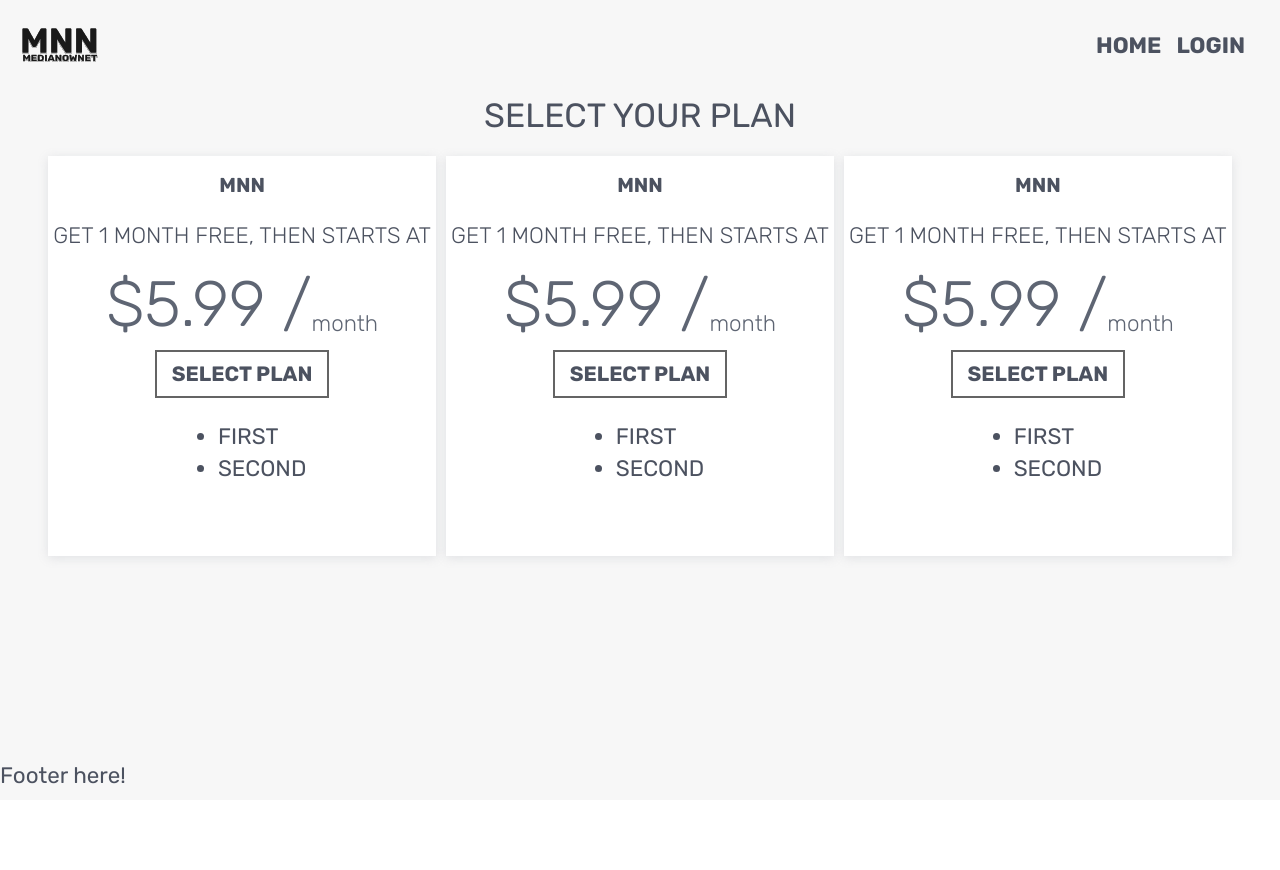
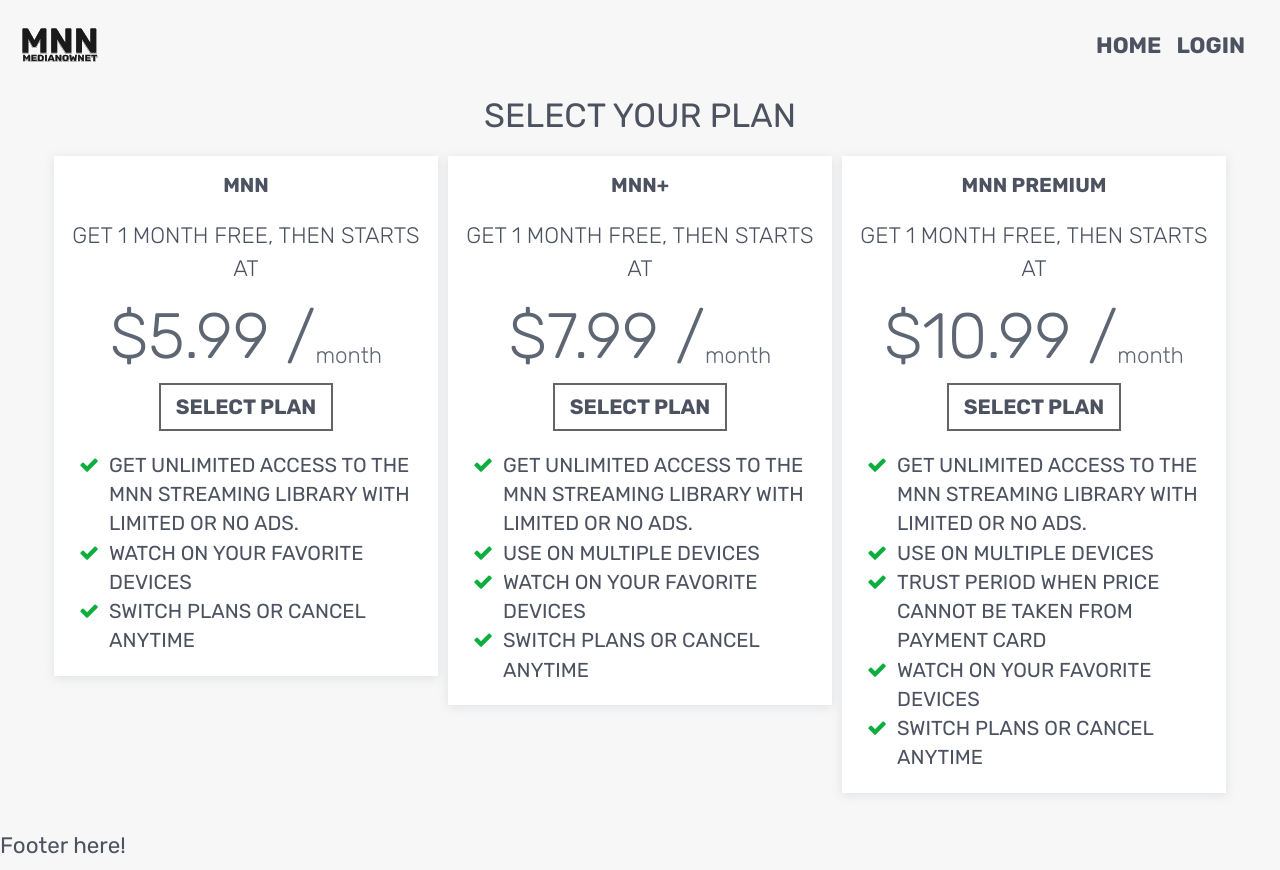
Before and after one commit to hellyprog/MediaNowNet, an Angular app in the folder MediaNowNet.UI/MediaNowNet/: page /subscription in a window 1280 px wide. Before the commit the page ends 800 px from the top, so only its background shows below. Built offline with nearby package versions, Linux system fonts and the light colour scheme.

Commit message:
Added input for card components

```diff
--- a/MediaNowNet.UI/MediaNowNet/src/app/shared/index.ts
+++ b/MediaNowNet.UI/MediaNowNet/src/app/shared/index.ts
@@ -1,2 +1,3 @@
 export * from './shared.module';
 export * from './components';
+export * from './models';
--- /dev/null
+++ b/MediaNowNet.UI/MediaNowNet/src/app/shared/models/Plan.ts
@@ -0,0 +1,5 @@
+export class Plan {
+  public name: string;
+  public price: number;
+  public conditions: string[];
+}
--- /dev/null
+++ b/MediaNowNet.UI/MediaNowNet/src/app/shared/models/index.ts
@@ -0,0 +1 @@
+export * from './Plan';
--- a/MediaNowNet.UI/MediaNowNet/src/app/shared/styles/_colors.scss
+++ b/MediaNowNet.UI/MediaNowNet/src/app/shared/styles/_colors.scss
@@ -1,3 +1,4 @@
+$check-icon: #0caf3d;
 $dark-background: #BC412B;
 $dark-border: rgb(100, 100, 100);
 $dark-font: #4C5260;
--- a/MediaNowNet.UI/MediaNowNet/src/app/subscription/components/plan-card/plan-card.component.html
+++ b/MediaNowNet.UI/MediaNowNet/src/app/subscription/components/plan-card/plan-card.component.html
@@ -1,13 +1,12 @@
 <div class="plan-card-container">
-  <div class="plan-name">MNN</div>
+  <div class="plan-name">{{plan.name}}</div>
   <div class="priceline-info">Get 1 month free, then starts at</div>
   <div class="priceline">
-    <div class="price">$5.99 /</div>
+    <div class="price">${{plan.price}} /</div>
     <p class="period">month</p>
   </div>
   <button class="select-plan-button">Select Plan</button>
-  <ul>
-    <li>First</li>
-    <li>Second</li>
+  <ul class="plan-conditions">
+    <li class="condition" *ngFor="let condition of plan.conditions">{{condition}}</li>
   </ul>
 </div>
--- a/MediaNowNet.UI/MediaNowNet/src/app/subscription/components/plan-card/plan-card.component.scss
+++ b/MediaNowNet.UI/MediaNowNet/src/app/subscription/components/plan-card/plan-card.component.scss
@@ -7,9 +7,10 @@
   box-shadow: 0 2px 10px 0 rgba(134, 141, 155, 0.2);
   display: flex;
   flex-direction: column;
-  height: 50vh;
+  height: auto;
   margin: 5px;
-  min-width: 30vw;
+  min-width: 25vw;
+  max-width: 30vw;
   transition: transform 0.3s ease-in-out;
 
   &:hover {
@@ -26,6 +27,7 @@
   .priceline-info {
     font-weight: 300;
     padding: 5px;
+    text-align: center;
   }
 
   .priceline {
@@ -53,6 +55,25 @@
     color: $dark-font;
     width: fit-content;
   }
+
+  .plan-conditions {
+    align-self: flex-start;
+    font-size: 0.9em;
+    list-style: none;
+
+    .condition {
+      padding-left: 15px;
+      padding-right: 10px;
+
+      &::before {
+        color: $check-icon;
+        content: '\f00c';
+        float: left;
+        font-family: 'FontAwesome';
+        margin-left: -30px;
+      }
+    }
+  }
 }
 
 @media only screen and (max-width : 640px) {
--- a/MediaNowNet.UI/MediaNowNet/src/app/subscription/components/plan-card/plan-card.component.ts
+++ b/MediaNowNet.UI/MediaNowNet/src/app/subscription/components/plan-card/plan-card.component.ts
@@ -1,4 +1,5 @@
-import { Component, OnInit } from '@angular/core';
+import { Component, OnInit, Input } from '@angular/core';
+import { Plan } from 'src/app/shared';
 
 @Component({
   selector: 'app-plan-card',
@@ -6,6 +7,7 @@ import { Component, OnInit } from '@angular/core';
   styleUrls: ['./plan-card.component.scss']
 })
 export class PlanCardComponent implements OnInit {
+  @Input() plan: Plan;
 
   constructor() { }
 
--- a/MediaNowNet.UI/MediaNowNet/src/app/subscription/components/subscription/subscription.component.html
+++ b/MediaNowNet.UI/MediaNowNet/src/app/subscription/components/subscription/subscription.component.html
@@ -1,8 +1,6 @@
 <div class="subscription-container">
   <div class="title">Select your plan</div>
   <div class="cards-container">
-    <app-plan-card></app-plan-card>
-    <app-plan-card></app-plan-card>
-    <app-plan-card></app-plan-card>
+    <app-plan-card *ngFor="let plan of plans" [plan]="plan"></app-plan-card>
   </div>
 </div>
--- a/MediaNowNet.UI/MediaNowNet/src/app/subscription/components/subscription/subscription.component.ts
+++ b/MediaNowNet.UI/MediaNowNet/src/app/subscription/components/subscription/subscription.component.ts
@@ -1,5 +1,6 @@
 import { Component, OnInit, HostBinding } from '@angular/core';
 import { Title } from '@angular/platform-browser';
+import { Plan } from 'src/app/shared';
 
 @Component({
   selector: 'app-subscription',
@@ -8,6 +9,7 @@ import { Title } from '@angular/platform-browser';
 })
 export class SubscriptionComponent implements OnInit {
   classes: string = null;
+  plans: Plan[];
 
   constructor(private titleService: Title) {
     this.classes = 'subscription-component';
@@ -15,6 +17,40 @@ export class SubscriptionComponent implements OnInit {
   }
 
   ngOnInit() {
+    this.getPlans();
+  }
+
+  getPlans() {
+    this.plans = [
+      {
+        name: 'MNN',
+        price: 5.99,
+        conditions: [
+          'Get unlimited access to the MNN streaming library with limited or no ads.',
+          'Watch on your favorite devices',
+          'Switch plans or cancel anytime'
+        ]
+      }, {
+        name: 'MNN+',
+        price: 7.99,
+        conditions: [
+          'Get unlimited access to the MNN streaming library with limited or no ads.',
+          'Use on multiple devices',
+          'Watch on your favorite devices',
+          'Switch plans or cancel anytime'
+        ]
+      }, {
+        name: 'MNN Premium',
+        price: 10.99,
+        conditions: [
+          'Get unlimited access to the MNN streaming library with limited or no ads.',
+          'Use on multiple devices',
+          'Trust period when price cannot be taken from payment card',
+          'Watch on your favorite devices',
+          'Switch plans or cancel anytime'
+        ]
+      }
+    ];
   }
 
   @HostBinding('class') get class() {
--- /dev/null
+++ b/MediaNowNet.UI/MediaNowNet/src/app/subscription/index.ts
@@ -0,0 +1,2 @@
+export * from './subscription.module';
+export * from './components/subscription/subscription.component';
--- a/MediaNowNet.UI/MediaNowNet/src/app/subscription/subscription.module.ts
+++ b/MediaNowNet.UI/MediaNowNet/src/app/subscription/subscription.module.ts
@@ -3,6 +3,7 @@ import { CommonModule } from '@angular/common';
 import { SubscriptionComponent } from './components/subscription/subscription.component';
 import { SubscriptionRoutingModule } from './subscription-routing.module';
 import { PlanCardComponent } from './components/plan-card/plan-card.component';
+import { SharedModule } from '../shared';
 
 @NgModule({
   declarations: [
@@ -11,6 +12,7 @@ import { PlanCardComponent } from './components/plan-card/plan-card.component';
   ],
   imports: [
     CommonModule,
+    SharedModule,
     SubscriptionRoutingModule
   ]
 })
```
